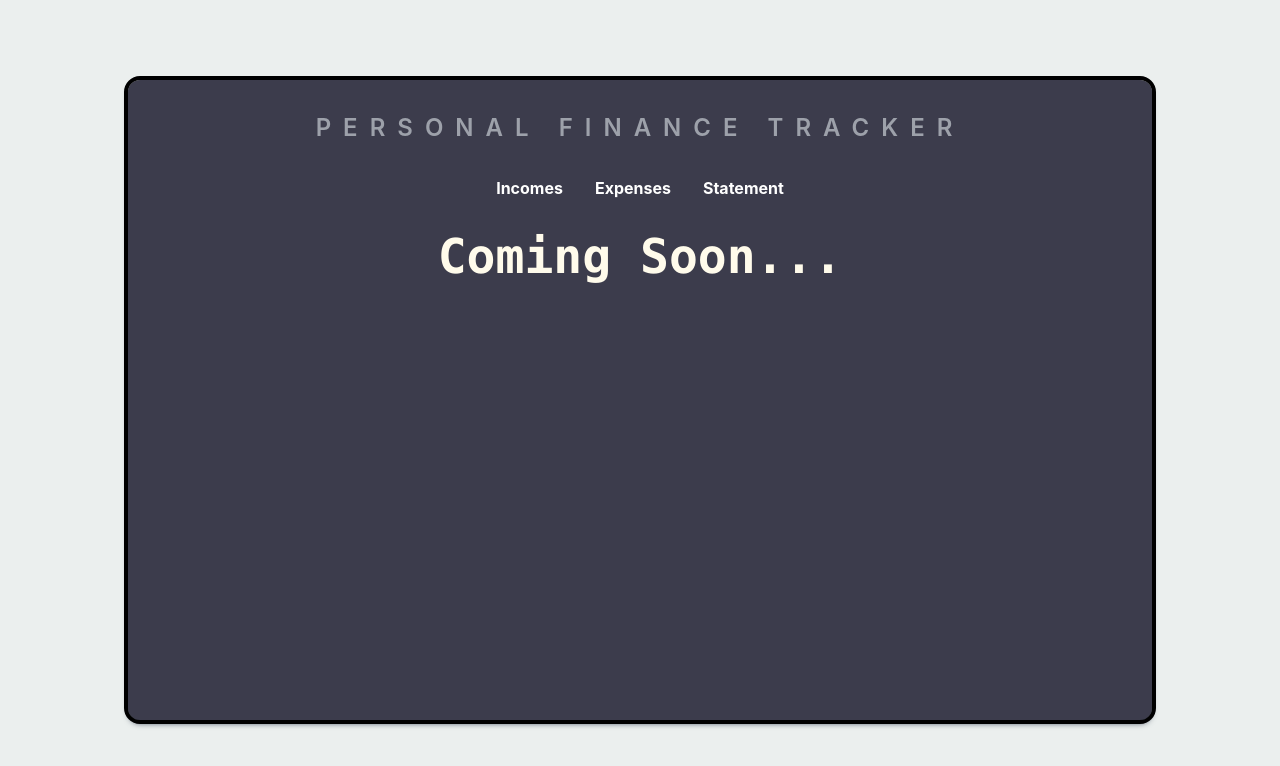
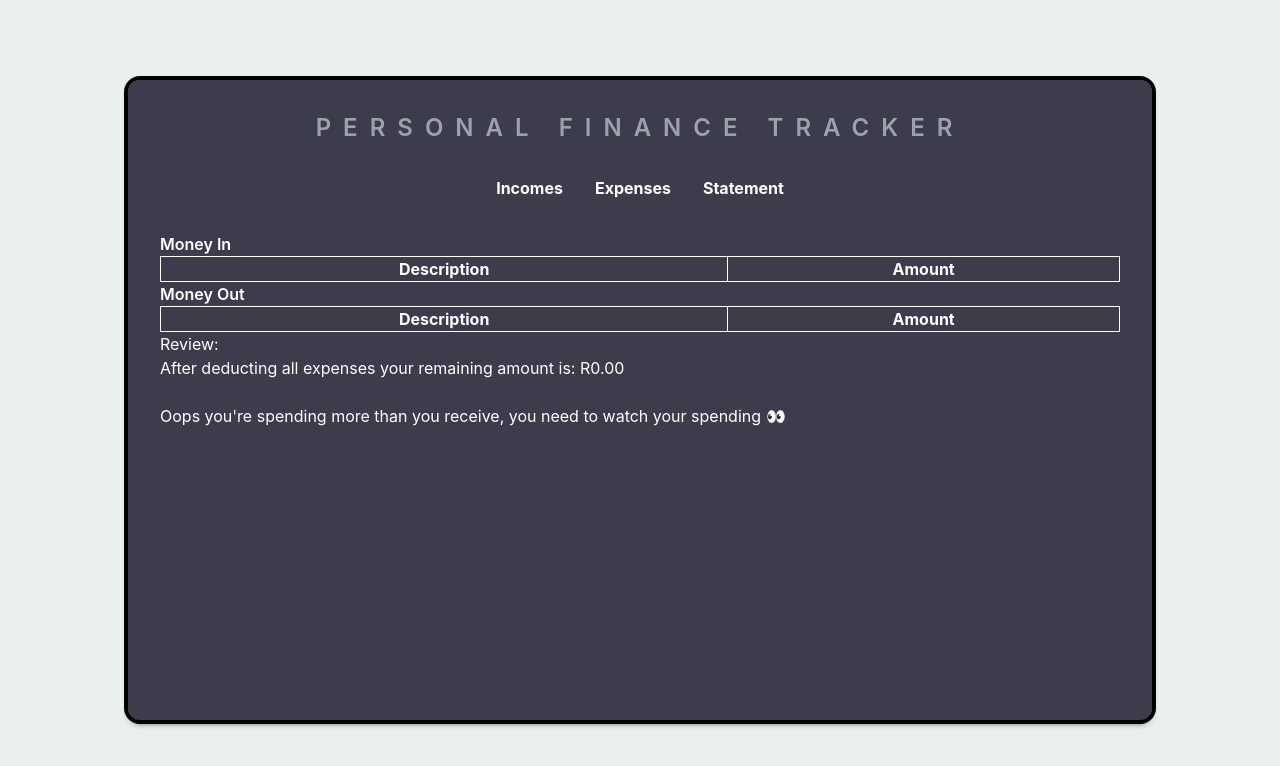
Before and after one commit to emmanueltn007/personal-finance-tracker, a React (Vite) app: page /statement in a window 1280 px wide. Shown: the top 766 px of the page. Built offline with nearby package versions, Linux system fonts and the light colour scheme.

Commit message:
Added logic and content in the statement

```diff
--- a/src/components/Container.jsx
+++ b/src/components/Container.jsx
@@ -58,8 +58,10 @@ function Container () {
         setExpenseList(expenseList.filter((expenseItem) => expenseItem.id !== id));
     }
 
+    const profitLoss = totalIncome - totalExpenses;
+
     return (
-        <div className="h-[90%] md:h-[80%] w-full md:w-[80%] flex flex-col items-center gap-8 bg-[#3C3C4C] p-8 rounded-xl shadow-md shadow-gray-700 outline-4">
+        <div className="h-[90%] md:h-[80%] w-full md:w-[80%] flex flex-col items-center gap-8 bg-[#3C3C4C] p-8 rounded-xl shadow-md shadow-gray-700 outline-4 overflow-y-auto">
             <h1 className="text-center text-2xl font-semibold text-[#9DA1AA] tracking-[0.75rem]">
                 PERSONAL FINANCE TRACKER
             </h1>
@@ -84,9 +86,9 @@ function Container () {
                     />
                     <Route
                         path="/expenses"
-                        element={<Expenses addExpense={addExpense} totalExpenses={totalExpenses} totalExpenses={totalExpenses} expenseList={expenseList} removeExpenseItem={removeExpenseItem} setExpenseDescriptionInput={setExpenseDescriptionInput} expenseDescritionInput={expenseDescriptionInput} setExpenseInput={setExpenseInput} expenseInput={expenseInput} />}
+                        element={<Expenses addExpense={addExpense} totalExpenses={totalExpenses} totalExpenses={totalExpenses} expenseList={expenseList} removeExpenseItem={removeExpenseItem} setExpenseDescriptionInput={setExpenseDescriptionInput} expenseDescriptionInput={expenseDescriptionInput} setExpenseInput={setExpenseInput} expenseInput={expenseInput} />}
                     />
-                    <Route path="/statement" element={<Statement />} />
+                    <Route path="/statement" element={<Statement profitLoss={profitLoss} expenseList={expenseList} incomeList={incomeList} totalExpenses={totalExpenses} totalIncome={totalIncome} />} />
                 </Routes>
             </div>
         </div>
--- a/src/components/Expenses.jsx
+++ b/src/components/Expenses.jsx
@@ -11,7 +11,7 @@ function Expenses ({ totalExpenses, expenseList, removeExpenseItem, addExpense,
             </div>
             <div className="col-span-2">
                <ExpensesForm
-                    addExpense={addExpense} expenseDescritionInput={expenseDescriptionInput} setExpenseDescriptionInput={setExpenseDescriptionInput} expenseInput={expenseInput} setExpenseInput={setExpenseInput}
+                    addExpense={addExpense} expenseDescriptionInput={expenseDescriptionInput} setExpenseDescriptionInput={setExpenseDescriptionInput} expenseInput={expenseInput} setExpenseInput={setExpenseInput}
                 />
             </div>
 
--- a/src/components/Statement.jsx
+++ b/src/components/Statement.jsx
@@ -1,9 +1,69 @@
-function Statement () {
-    return (
-        <h1 className=" text-center text-5xl text-amber-50 font-mono font-bold">
-            Coming Soon...
-        </h1>
-    );
+function Statement({ profitLoss, expenseList, incomeList, totalIncome, totalExpenses }) {
+
+    const finalreview = totalIncome > totalExpenses ? "After all expenses you still have a positive balance, keep it up!!🎉" : "Oops you're spending more than you receive, you need to watch your spending 👀";
+
+
+  return (
+    <div className="text-[hsl(0,100%,100%)]">
+      <h2 className="text-[hsl(0,100%,100%)] font-semibold">Money In</h2>
+
+      <table className="w-full border border-collapse border-[hsl(0,100%,100%)] text-[hsl(0,100%,100%)]">
+        <thead>
+          <tr className="">
+            <th className="border border-[hsl(0,100%,100%)]">Description</th>
+            <th className="border border-[hsl(0,100%,100%)]">Amount</th>
+          </tr>
+        </thead>
+        <tbody className="">
+          {incomeList.map((income, index) => {
+            return (
+              <tr className="" key={`${index}-${income.id}`}>
+                <td className="border border-[hsl(0,100%,100%)]">
+                  {income.description}
+                </td>
+                <td className="border border-[hsl(0,100%,100%)]">
+                  R{income.amount}
+                </td>
+              </tr>
+            );
+          })}
+        </tbody>
+      </table>
+
+      <h2 className="text-[hsl(0,100%,100%)] font-semibold">Money Out</h2>
+      <table className="w-full border border-collapse border-[hsl(0,100%,100%)] text-[hsl(0,100%,100%)]">
+        <thead>
+          <tr className="">
+            <th className="border border-[hsl(0,100%,100%)]">Description</th>
+            <th className="border border-[hsl(0,100%,100%)]">Amount</th>
+          </tr>
+        </thead>
+        <tbody className="">
+          {expenseList.map((expense, index) => {
+            return (
+              <tr key={`${index}-${expense.id}`}>
+                <td className="border border-[hsl(0,100%,100%)]">
+                  {expense.description}
+                </td>
+                <td className="border border-[hsl(0,100%,100%)]">
+                  R{expense.amount}
+                </td>
+              </tr>
+            );
+          })}
+        </tbody>
+      </table>
+      <h3>Review:</h3>
+      <p>
+        After deducting all expenses your remaining amount is: R{profitLoss}.00
+      </p>
+    <br />
+
+      <p>
+          {finalreview}
+      </p>
+    </div>
+  );
 }
 
-export default Statement
+export default Statement;
```
Also changed, not shown: src/components/ExpensesForm.jsx (line endings or trailing spaces).
